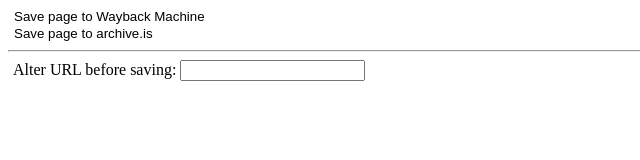
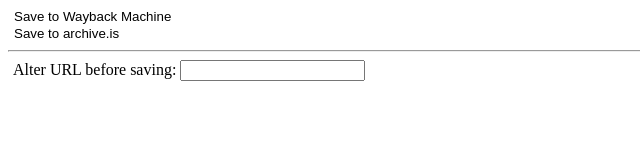
Before and after one commit to jonathanmccann/archive-url-firefox-addon, a website: page data/panel.html in a window 1280 px wide. Shown: the full height of the page, 0-640 px from the left. Drawn offline with Linux system fonts and the light colour scheme.

Commit message:
Be consistent with labels between context menu and toolbar button

```diff
--- a/data/panel.html
+++ b/data/panel.html
@@ -19,8 +19,8 @@
 	</head>
 	<body>
 		<script src="panel.js"></script>
-		<button class="link" id="saveWaybackMachine">Save page to Wayback Machine</button><br />
-		<button class="link" id="saveArchiveIs">Save page to archive.is</button>
+		<button class="link" id="saveWaybackMachine">Save to Wayback Machine</button><br />
+		<button class="link" id="saveArchiveIs">Save to archive.is</button>
 		<hr>
 		<label class="alterURLLabel" for="modifiedURL">Alter URL before saving:</label>
 		<input id="modifiedURL" type="text" />
```
